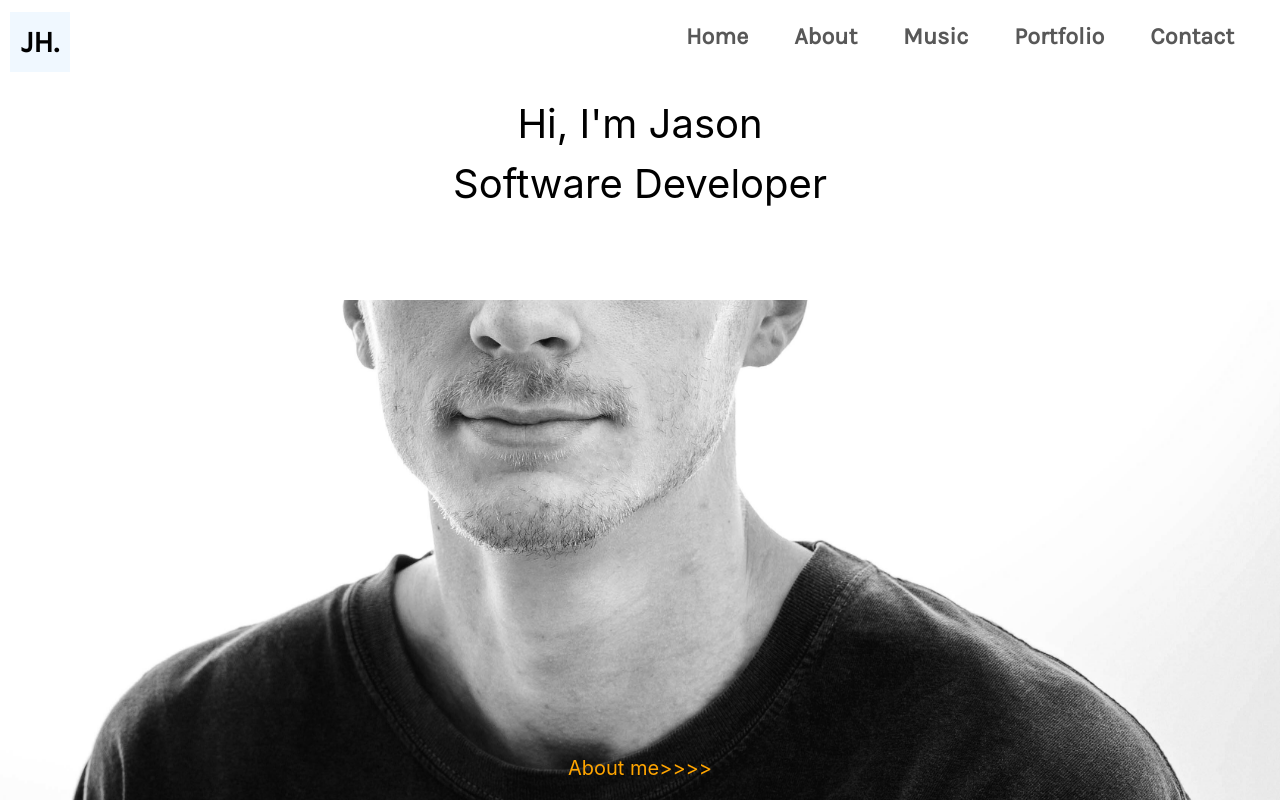
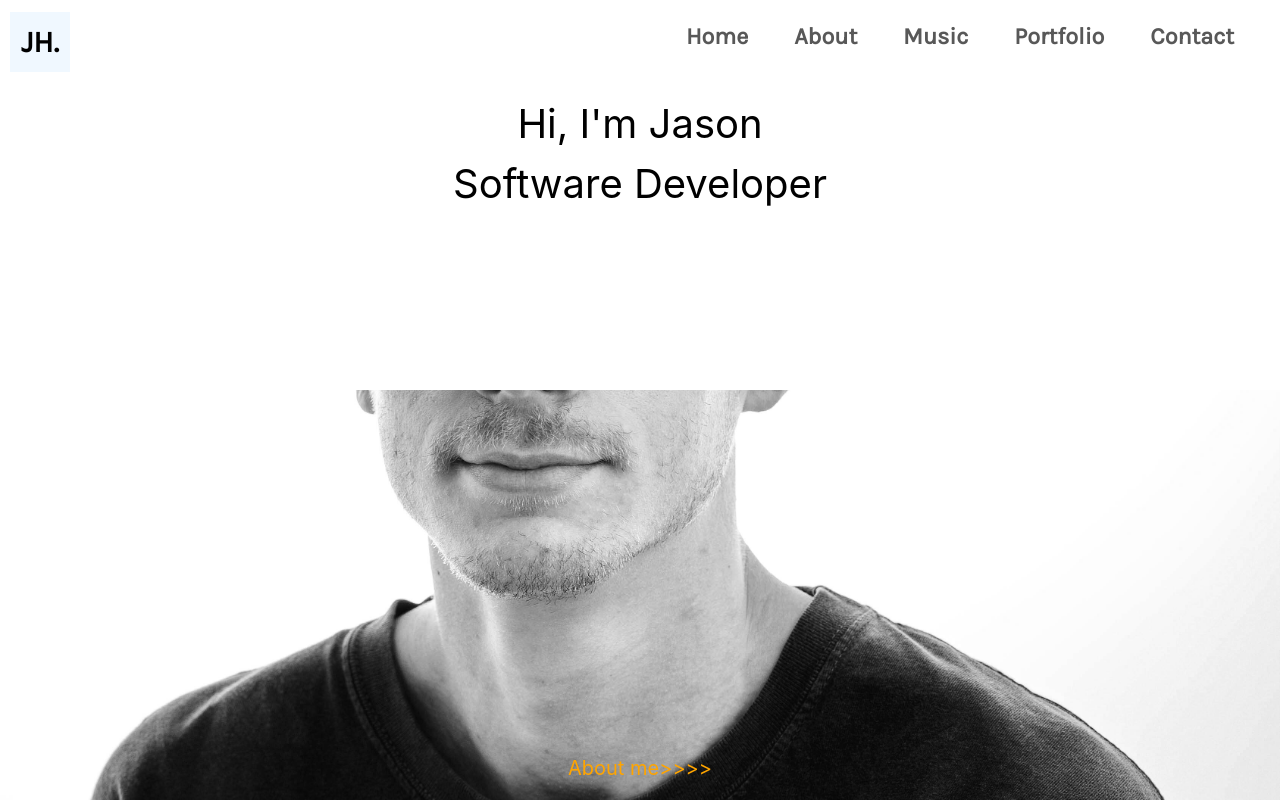
Before and after one commit to jason-hannett/Portfolio, a React (Create React App) app: page / in a window 1280 px wide. Built offline with nearby package versions, Linux system fonts and the light colour scheme.

Commit message:
test two

```diff
--- a/src/Components/Landing/landing.css
+++ b/src/Components/Landing/landing.css
@@ -3,10 +3,11 @@
 .landing-container{
   height: 90vh;
   width: 100vw;
-  /* background-color: black; */
   display: flex;
   align-items: center;
   flex-direction: column;
+  /* margin-bottom: 0px; */
+  /* overflow: hidden; */
 }
 
 .landing-about-container{
@@ -37,7 +38,7 @@
   background-image: url("./IMG_5638.JPG");
   background-size: cover;
   background-position: center;
-  height: 500px;
+  height: 410px;
   width: 100vw;
   position: absolute;
   bottom: 0;
```
